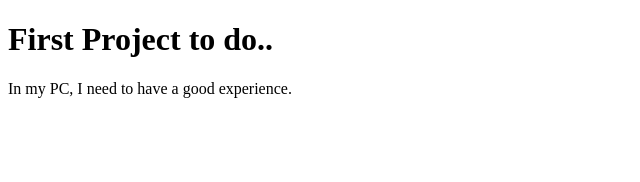
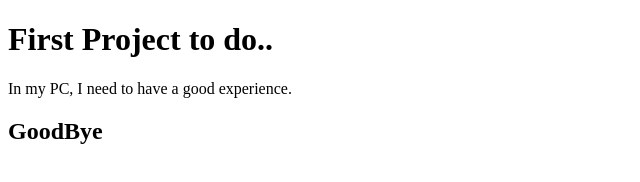
Before and after one commit to allamshravya02/Gitone-REPO, a plain HTML site: page index.html in a window 1280 px wide. Shown: the whole page, without its empty margins (0-640 px from the left). Drawn offline with Linux system fonts and the light colour scheme.

Commit message:
second commit

```diff
--- a/index.html
+++ b/index.html
@@ -8,5 +8,6 @@
 <body>
     <h1>First Project to do..</h1>
     <p>In my PC, I need to have a good experience.</p>
+    <h2> GoodBye </h2>
 </body>
 </html>
```
